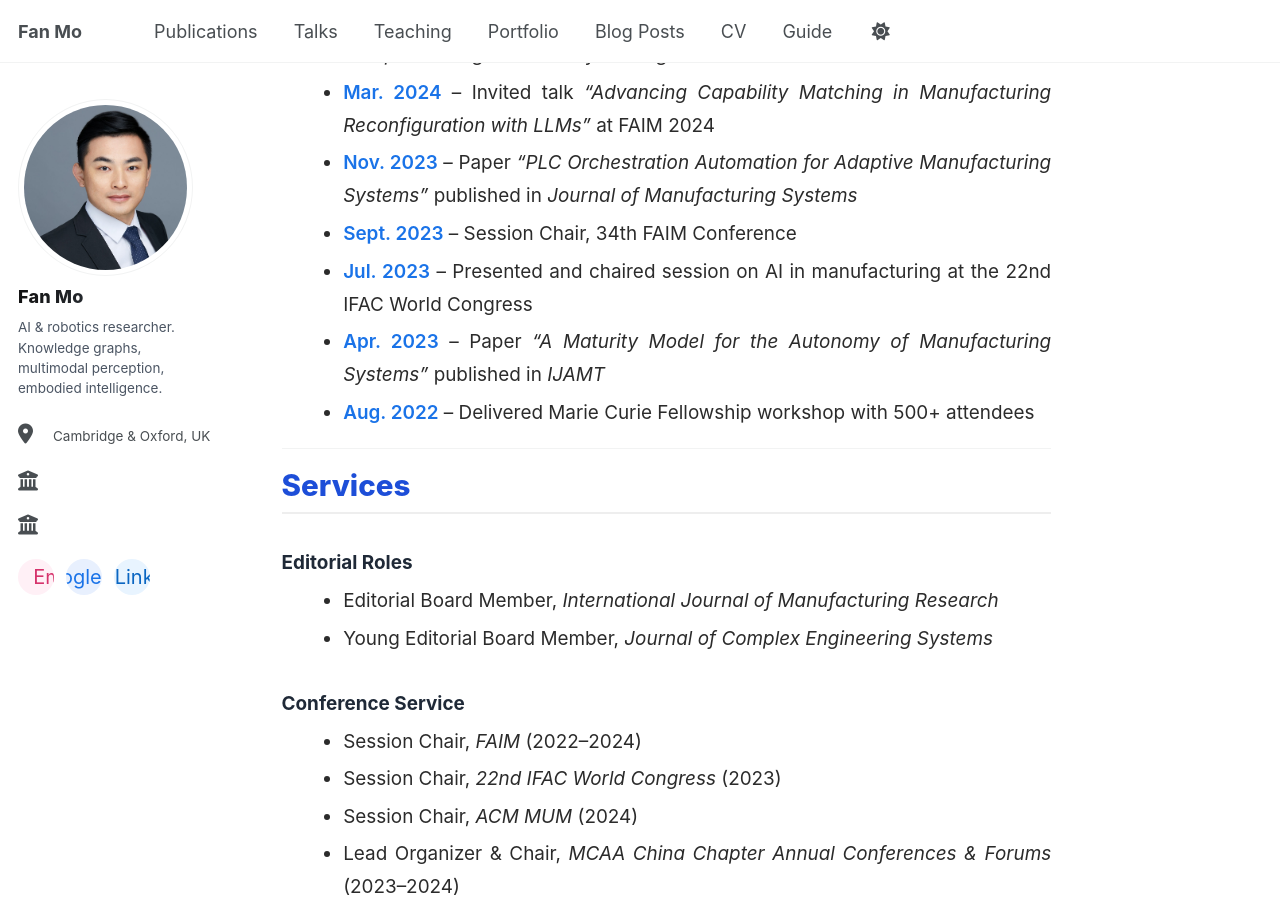
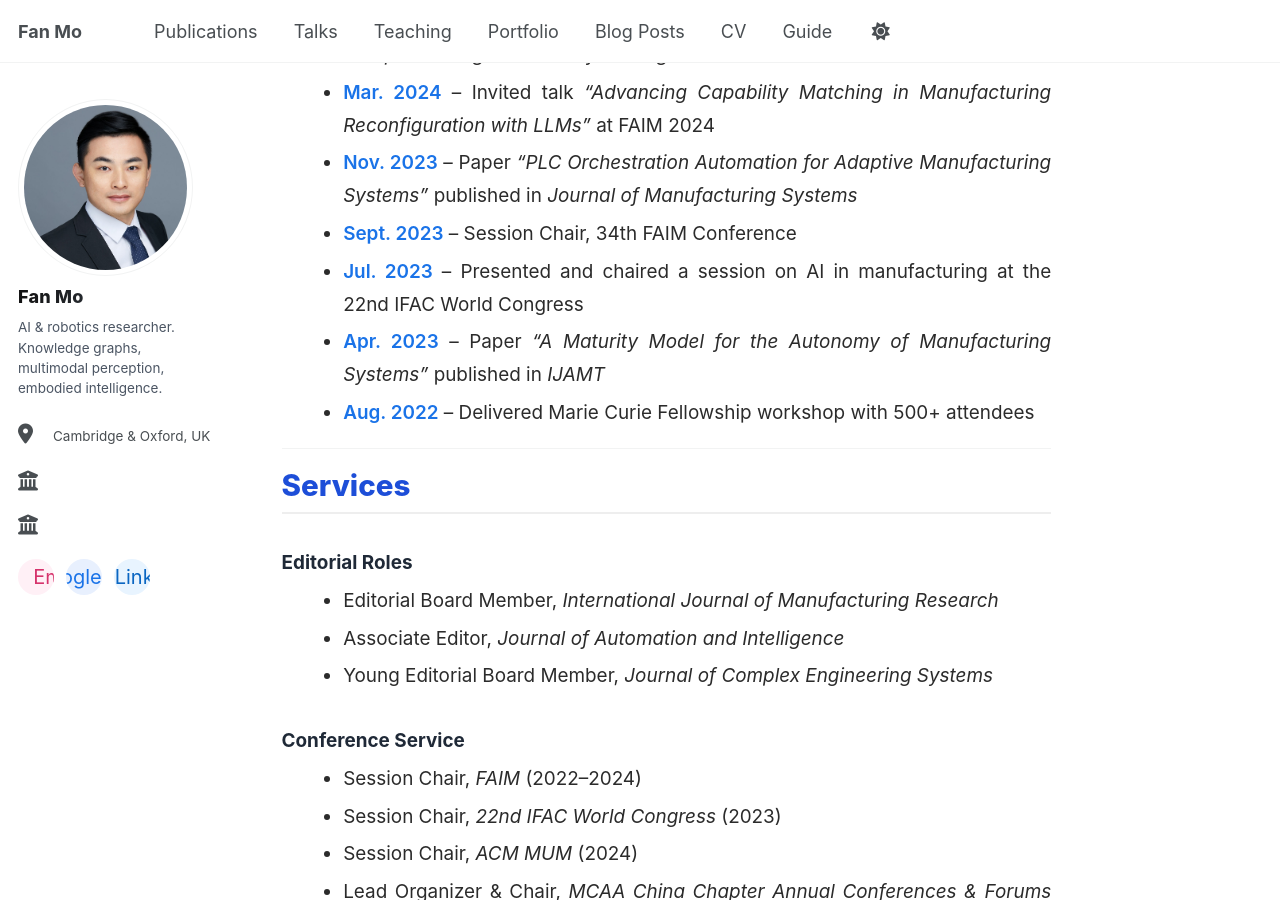
Before and after one commit to fanmo-intro/fanmo-intro.github.io, a Jekyll site: the page built from _pages/about.md, in a window 1280 px wide and 900 px high, scrolled down 1719 px. Built offline with Jekyll 4.4.1, drawn with Linux system fonts in a browser that asks for light colours; some web fonts are replaced; a script that is not in the unit is left out.

Commit message:
Update about.md

```diff
--- a/_pages/about.md
+++ b/_pages/about.md
@@ -37,7 +37,7 @@ Beyond research, I serve as **Chair of the China Chapter of the Marie Curie Alum
 - **Mar. 2024** – Invited talk *“Advancing Capability Matching in Manufacturing Reconfiguration with LLMs”* at FAIM 2024
 - **Nov. 2023** – Paper *“PLC Orchestration Automation for Adaptive Manufacturing Systems”* published in *Journal of Manufacturing Systems*
 - **Sept. 2023** – Session Chair, 34th FAIM Conference
-- **Jul. 2023** – Presented and chaired session on AI in manufacturing at the 22nd IFAC World Congress
+- **Jul. 2023** – Presented and chaired a session on AI in manufacturing at the 22nd IFAC World Congress
 - **Apr. 2023** – Paper *“A Maturity Model for the Autonomy of Manufacturing Systems”* published in *IJAMT*
 - **Aug. 2022** – Delivered Marie Curie Fellowship workshop with 500+ attendees
 
@@ -47,6 +47,7 @@ Beyond research, I serve as **Chair of the China Chapter of the Marie Curie Alum
 
 ### Editorial Roles
 - Editorial Board Member, *International Journal of Manufacturing Research*
+- Associate Editor, *Journal of Automation and Intelligence*
 - Young Editorial Board Member, *Journal of Complex Engineering Systems*
 
 ### Conference Service
```
